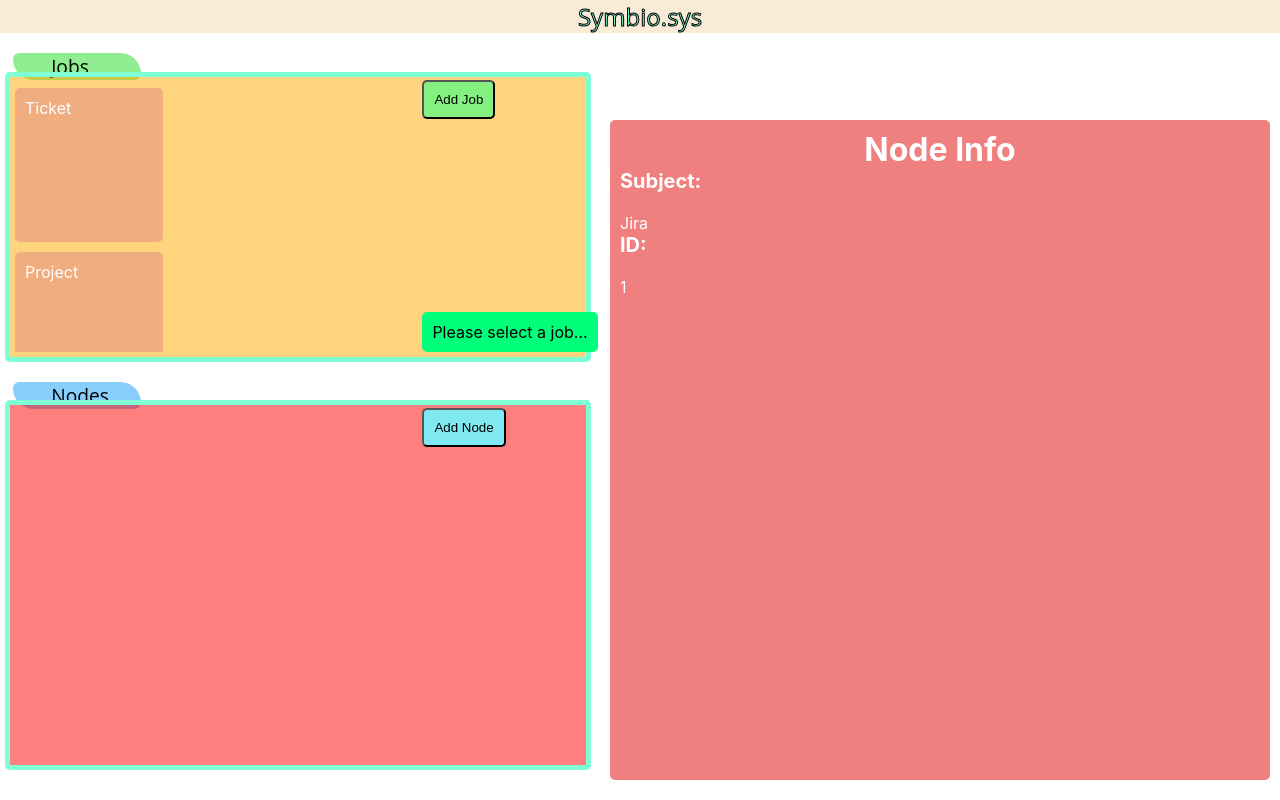
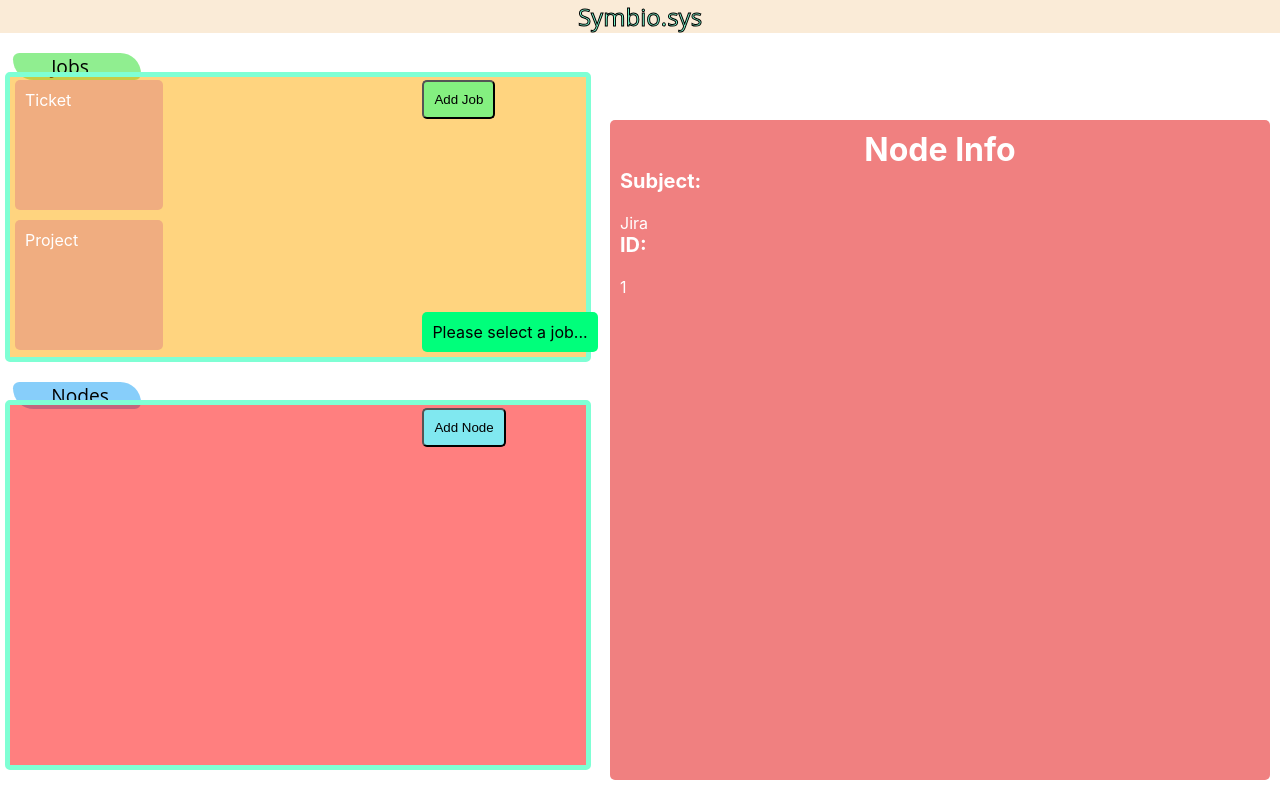
Before and after one commit to georgedobric/2023-React-JS-Project-Management-App, a React (Create React App) app: page / in a window 1280 px wide. Built offline with nearby package versions, Linux system fonts and the light colour scheme.

Commit message:
Job node scrolling confinement adjusted.

```diff
--- a/src/components/Job.css
+++ b/src/components/Job.css
@@ -5,9 +5,9 @@
 }
 .jobContainer {
   position: absolute;
-  height: 41vh;
+  height: 35vh;
   width: 45vw;
-  top: 3%;
+  top: 9%;
   left: 5px;
   overflow: auto;
   overflow-wrap:normal;
@@ -63,7 +63,7 @@
     width: 10vw; /* Set the width to 1/20th of the viewport width */
     margin-bottom: 10px;
     margin-left: 10px;
-    top: 8vh;
+    top: 1vh;
     display: flex;
     flex-wrap: wrap;
     flex: 2;
```
